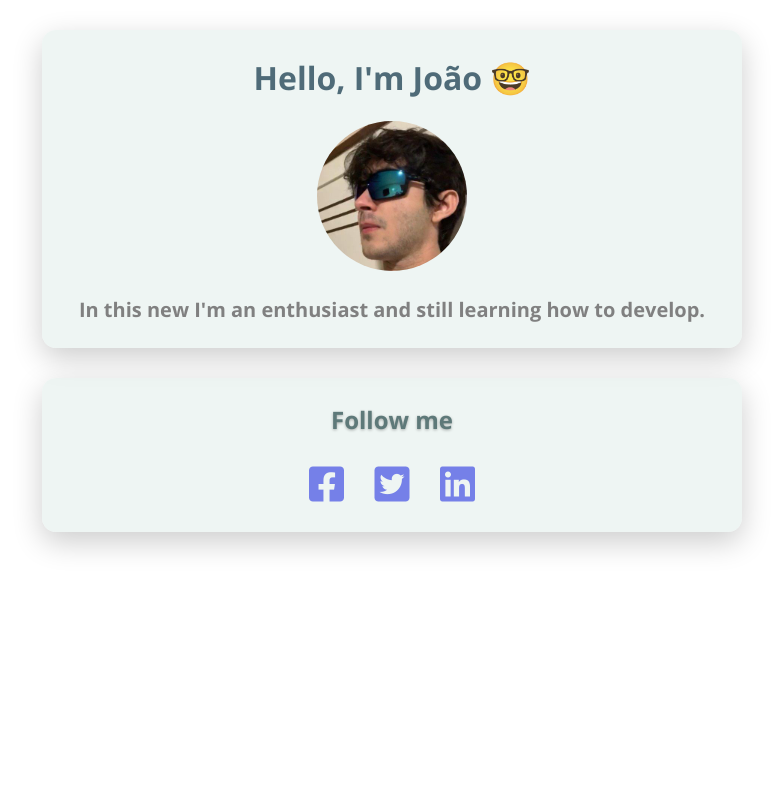
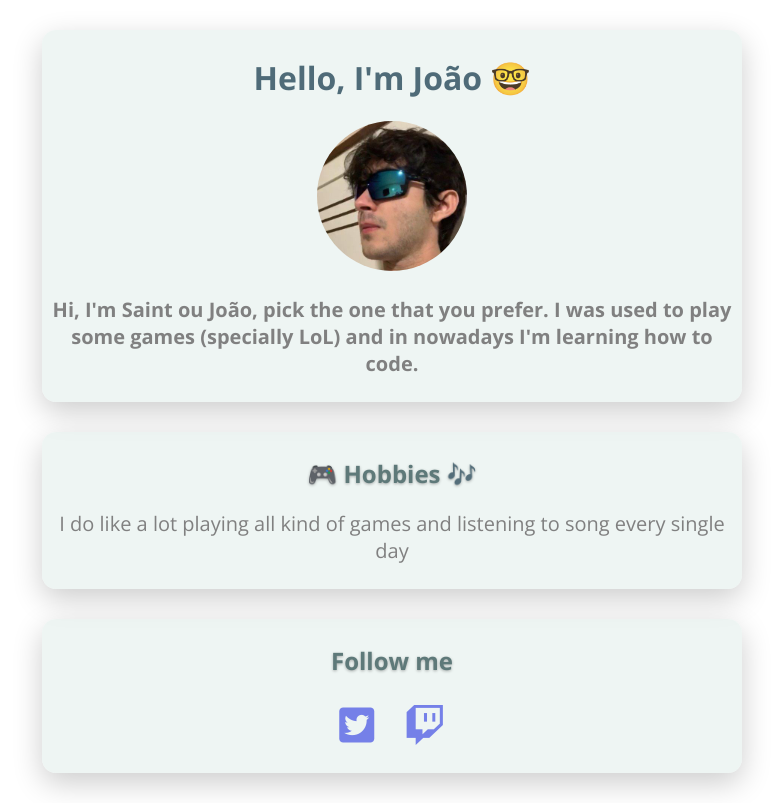
Before and after one commit to Saint1xD/profile, a plain HTML site: page index.html in a window 1280 px wide. Shown: the whole page, without its empty margins (248-1031 px from the left). Drawn offline with nearby package versions, Linux system fonts and the light colour scheme.

Commit message:
New changes in profile

```diff
--- a/index.html
+++ b/index.html
@@ -13,25 +13,26 @@
     <div class="card">
     <h1>Hello, I'm João 🤓</h1>
    <img class="img-circle" src="images/43549467.jpg" width="150px">
-    <p id="description"><strong>In this new I'm an enthusiast and still learning how to develop.</strong></p>
+    <p id="description"><strong>Hi, I'm Saint ou João, pick the one that you prefer. I was used to play some games (specially LoL) and in nowadays I'm learning how to code.</strong></p>
     </div>
+
+    <div class="card">
+      <h2>🎮 Hobbies 🎶</h2>
+      <p id="description">I do like a lot playing all kind of games and listening to song every single day</p>
+    </div>
+
     <div class="card">
   <h2>Follow me
   </h2>
   <ul>
-    <li class="lines">
-      <a href="#" target="_blank" class="social">
-        <i class="fa-brands fa-square-facebook"></i>
-      </a>
-    </li>
     <li class="lines">
       <a href="https://twitter.com/Saint1xD" target="_blank" class="social">
         <i class="fa-brands fa-square-twitter"></i>
       </a>
     </li>
     <li class="lines">
-       <a href="#" target="_blank" class="social">
-        <i class="fa-brands fa-linkedin"></i>
+       <a href="https://www.twitch.tv/saint1xd" target="_blank" class="social">
+        <i class="fa-brands fa-twitch"></i>
       </a>
     </li>
   </ul>
```
